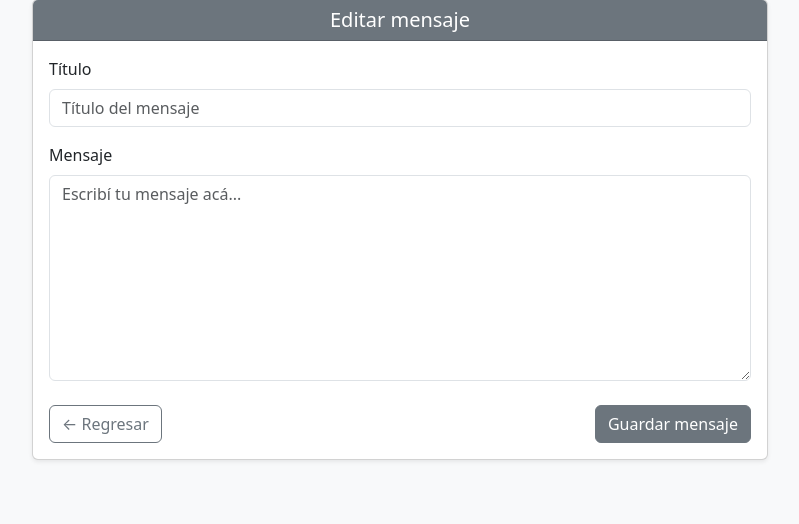
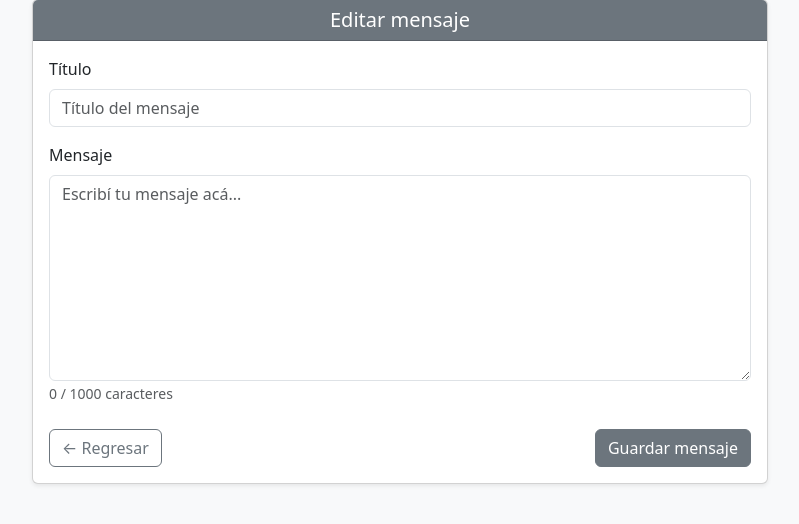
Before and after one commit to Enghyn/blog-pro-flask-web-app, a Flask app: template templates/editar_mensaje.html in a window 1280 px wide. Shown: the part 49-573 px from the top of the page, without its empty margins (240-1039 px from the left). Run offline with Flask 3, Linux system fonts and the light colour scheme; the template is opened without the code that fills it: values that come from a table or form of the project are taken from there, others are empty.

Commit message:
añadido límite de caracteres tambien a editar blog

```diff
--- a/templates/editar_mensaje.html
+++ b/templates/editar_mensaje.html
@@ -27,7 +27,9 @@
                 <div class="mb-3">
                     {{ form.cuerpo.label(class="form-label") }}
                     {{ form.cuerpo(class="form-control", rows="8", style="resize: vertical;", placeholder="Escribí tu mensaje acá...") }}
-                </div>
+                    <small id="charCountMensaje" class="form-text text-muted">0 / 1000 caracteres</small>
+                    <small id="charWarningMensaje" class="form-text text-danger d-none">⚠️ Has superado el límite de 1000 caracteres.</small>
+                  </div>
 
                 <div class="d-flex justify-content-between mt-4">
                   <a href="{{ url_for('inicio') }}" class="btn btn-outline-secondary">← Regresar</a>
@@ -41,5 +43,37 @@
     </div>
 
     <script src="https://cdn.jsdelivr.net/npm/bootstrap@5.3.5/dist/js/bootstrap.bundle.min.js" integrity="sha384-k6d4wzSIapyDyv1kpU366/PK5hCdSbCRGRCMv+eplOQJWyd1fbcAu9OCUj5zNLiq" crossorigin="anonymous"></script>
+    <script>
+      document.addEventListener("DOMContentLoaded", function () {
+        const mensajeInput = document.querySelector("#{{ form.cuerpo.id }}");
+        const charCountMensaje = document.getElementById("charCountMensaje");
+        const charWarningMensaje = document.getElementById("charWarningMensaje");
+        const formMensaje = mensajeInput.closest("form");
+
+        function updateMensajeCount() {
+          const length = mensajeInput.value.length;
+          charCountMensaje.textContent = `${length} / 1000 caracteres`;
+
+          if (length > 1000) {
+            charCountMensaje.classList.add("text-danger");
+            charWarningMensaje.classList.remove("d-none");
+          } else {
+            charCountMensaje.classList.remove("text-danger");
+            charWarningMensaje.classList.add("d-none");
+          }
+        }
+
+        updateMensajeCount();
+
+        mensajeInput.addEventListener("input", updateMensajeCount);
+
+        formMensaje.addEventListener("submit", function (e) {
+          if (mensajeInput.value.length > 1000) {
+            e.preventDefault();
+            mensajeInput.focus();
+          }
+        });
+      });
+    </script>
   </body>
 </html>
```
